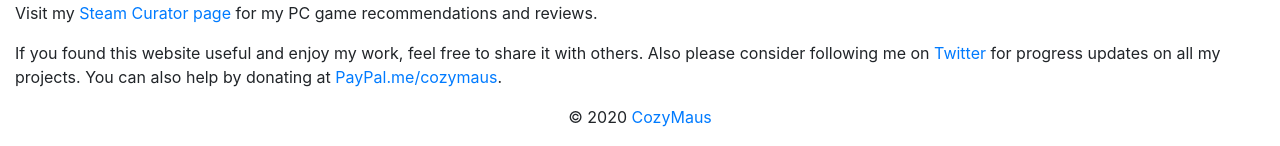
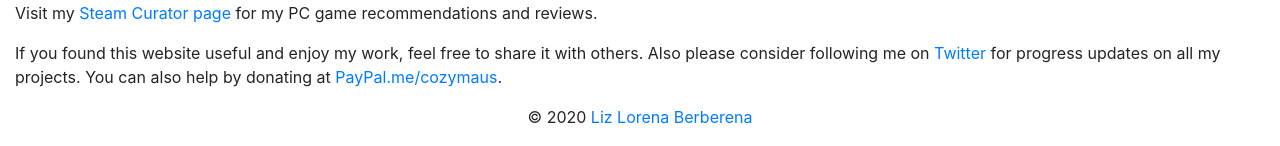
Before and after one commit to byliz/animal-game-database, a Jekyll site: the page built from index.html, in a window 1280 px wide. Shown: the part 1555-1701 px from the top of the page. Built offline with Jekyll 4.4.1, drawn with Linux system fonts in a browser that asks for light colours; nearby versions of some CDN libraries; the list of posts is cut into pages by our own code.

Commit message:
Update credits.html

```diff
--- a/_includes/credits.html
+++ b/_includes/credits.html
@@ -1,3 +1,3 @@
 <div id="credits">
-	<p style="text-align:center;margin-bottom:20px;">©	{{ site.time | date: '%Y' }} <a href="https://cozymaus.com" target="_blank">CozyMaus</a></p>
+	<p style="text-align:center;margin-bottom:20px;">©	{{ site.time | date: '%Y' }} <a href="{{ site.url }}" target="_blank">Liz Lorena Berberena</a></p>
 </div>
```
